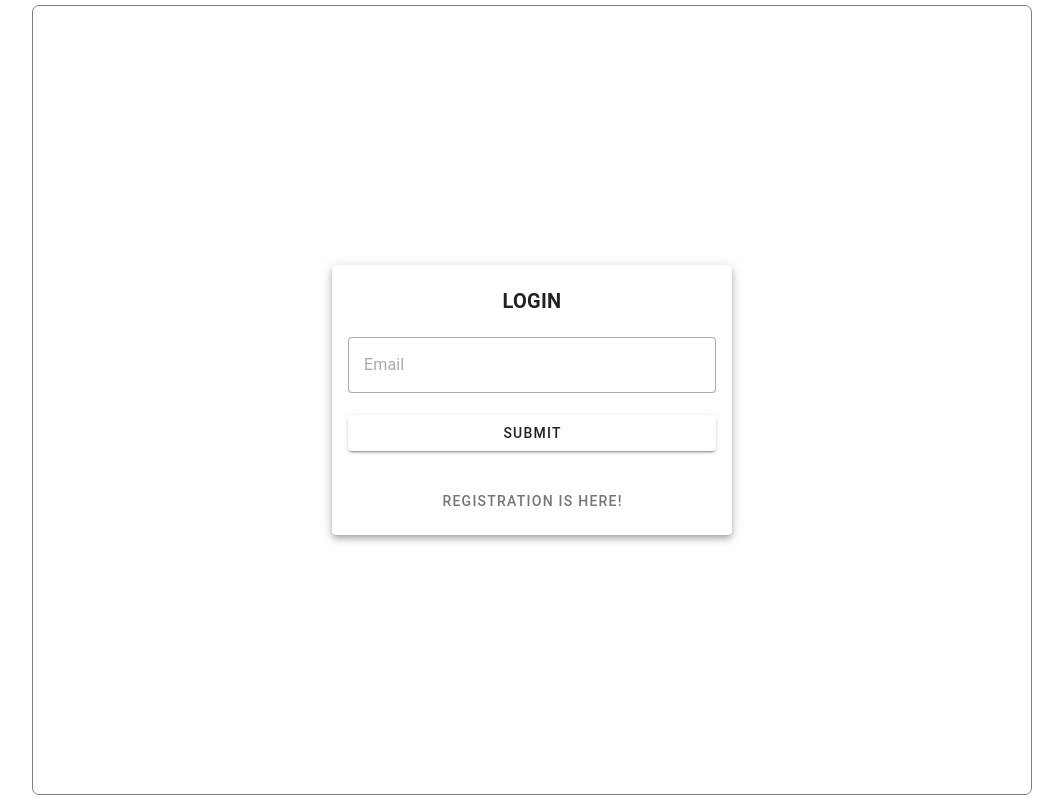
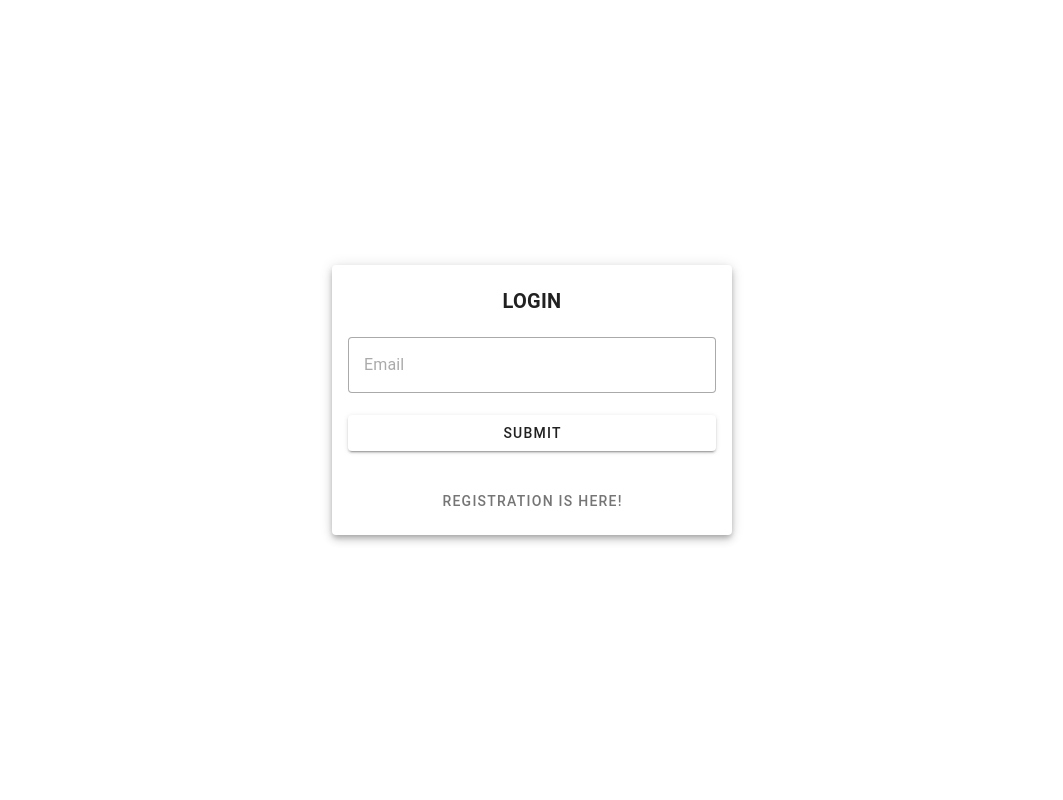
Before and after one commit to KirillBuiko/sibers-test-application, a Vue app: page /login in a window 1280 px wide. Shown: the whole page, without its empty margins (108-1171 px from the left). Built offline with nearby package versions, Linux system fonts and the light colour scheme.

Commit message:
Change app container to page container

```diff
--- a/src/app/App.vue
+++ b/src/app/App.vue
@@ -1,12 +1,9 @@
 <script setup lang="ts">
-import { AppContainer } from '@/shared/ui/layouts/app-container';
 import { RouterView } from 'vue-router'
 </script>
 
 <template>
-  <AppContainer>
-    <RouterView />
-  </AppContainer>
+  <RouterView />
 </template>
 
 <style scoped lang="scss"></style>
--- a/src/pages/channels/ui/ChannelsPage.vue
+++ b/src/pages/channels/ui/ChannelsPage.vue
@@ -8,6 +8,7 @@ import { useUser } from "@/entities/user";
 import { useRouter } from "vue-router";
 import { useBroadcastApi } from "@/shared/api/broadcast";
 import { ref } from "vue";
+import PageContainer from "@/shared/ui/layouts/page-container/PageContainer.vue";
 
 const context = useChannelsContext();
 const broadcast = useBroadcastApi();
@@ -43,6 +44,7 @@ broadcast.on("channel", () => {
 </script>
 
 <template>
+    <page-container>
         <div class="channels-page">
             <header class="channels-page__header">
                 <page-header :back-active="false">
@@ -100,4 +102,5 @@ broadcast.on("channel", () => {
                 </v-card-actions>
             </v-card>
         </v-dialog>
+    </page-container>
 </template>
--- a/src/pages/chat/ui/ChatPage.vue
+++ b/src/pages/chat/ui/ChatPage.vue
@@ -8,6 +8,7 @@ import { useChatContext } from "../model";
 import { useUser } from "@/entities/user";
 import { useBroadcastApi } from "@/shared/api/broadcast";
 import { onMounted, ref, watch, type VNode } from "vue";
+import PageContainer from "@/shared/ui/layouts/page-container/PageContainer.vue";
 
 const context = useChatContext();
 const user = useUser();
@@ -35,6 +36,7 @@ function moveChatDown() {
 </script>
 
 <template>
+    <page-container>
         <div class="chat-page">
             <header class="chat-page__header">
                 <page-header>
@@ -55,4 +57,5 @@ function moveChatDown() {
                               :user-id="user.getUserId() || -1" />
             </main>
         </div>
+    </page-container>
 </template>
--- a/src/pages/login/ui/LoginPage.vue
+++ b/src/pages/login/ui/LoginPage.vue
@@ -4,6 +4,7 @@ import "./style.scss"
 import { useUser, useUserApi, type User_I } from "@/entities/user";
 import { useRouter } from "vue-router";
 import { toRaw } from "vue";
+import PageContainer from "@/shared/ui/layouts/page-container/PageContainer.vue";
 
 const user = useUser();
 const userApi = useUserApi();
@@ -50,6 +51,7 @@ const isLogin = ref(true);
 
 <template>
     <!-- TODO: Move login and sign in to widgets -->
+    <page-container :elevated="false">
         <div class="login-page">
             <v-card v-if="isLogin"
                     class="login-widget"
@@ -102,4 +104,5 @@ const isLogin = ref(true);
                 </v-card-text>
             </v-card>
         </div>
+    </page-container>
 </template>
--- a/src/shared/ui/layouts/app-container/AppContainer.vue
+++ /dev/null
@@ -1,11 +0,0 @@
-<script setup lang="ts">
-import "./style.scss"
-</script>
-
-<template>
-    <div class="app-container">
-        <div class="app-container__wrapper">
-            <slot />
-        </div>
-    </div>
-</template>
--- a/src/shared/ui/layouts/app-container/index.ts
+++ /dev/null
@@ -1,3 +0,0 @@
-import AppContainer from "./AppContainer.vue";
-
-export {AppContainer}
--- a/src/shared/ui/layouts/app-container/style.scss
+++ /dev/null
@@ -1,25 +0,0 @@
-@use "../../../../app/styles/variables.scss";
-
-.app-container {
-    width: 100%;
-    height: 100%;
-    padding: 5px;
-
-    .app-container__wrapper {
-            max-width: variables.$bg-width;
-            height: 100%;
-            margin: 0 auto;
-            padding: 10px;
-            border: 1px solid gray;
-            border-radius: 7px;
-            overlay: hidden;
-
-            @media (max-width: variables.$md-width) {
-                max-width: variables.$sm-width;
-            }
-
-            @media (max-width: variables.$bg-width) {
-                max-width: variables.$md-width;
-            }
-        }
-}
--- /dev/null
+++ b/src/shared/ui/layouts/page-container/PageContainer.vue
@@ -0,0 +1,18 @@
+<script setup lang="ts">
+import "./style.scss"
+
+const props = withDefaults(defineProps<{
+    elevated: boolean
+}>(), {
+    elevated: true
+})
+</script>
+
+<template>
+    <div class="page-container">
+        <v-card class="page-container__wrapper"
+                :elevation="props.elevated ? 2 : 0">
+            <slot />
+        </v-card>
+    </div>
+</template>
--- /dev/null
+++ b/src/shared/ui/layouts/page-container/index.ts
@@ -0,0 +1,3 @@
+import PageContainer from "./PageContainer.vue"
+
+export { PageContainer }
--- /dev/null
+++ b/src/shared/ui/layouts/page-container/style.scss
@@ -0,0 +1,25 @@
+@use "../../../../app/styles/variables.scss";
+
+.page-container {
+    width: 100%;
+    height: 100%;
+    padding: 5px;
+
+    .page-container__wrapper {
+        max-width: variables.$bg-width;
+        height: 100%;
+        margin: 0 auto;
+        padding: 10px;
+        // border: 1px solid gray;
+        // border-radius: 7px;
+        overflow-y: hidden;
+
+        @media (max-width: variables.$md-width) {
+            max-width: variables.$sm-width;
+        }
+
+        @media (max-width: variables.$bg-width) {
+            max-width: variables.$md-width;
+        }
+    }
+}
```
Lines whose indentation alone changed are shown as unchanged.
